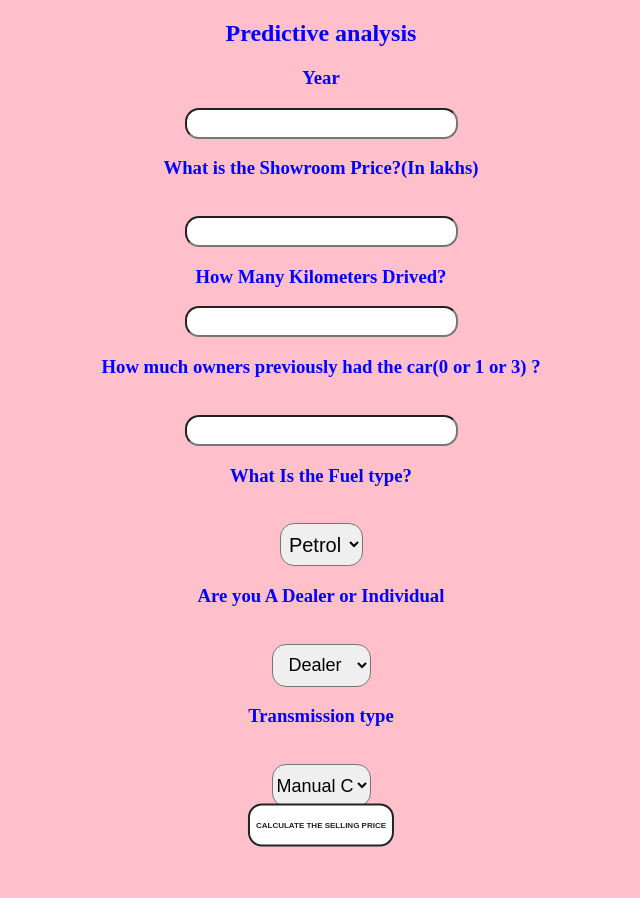
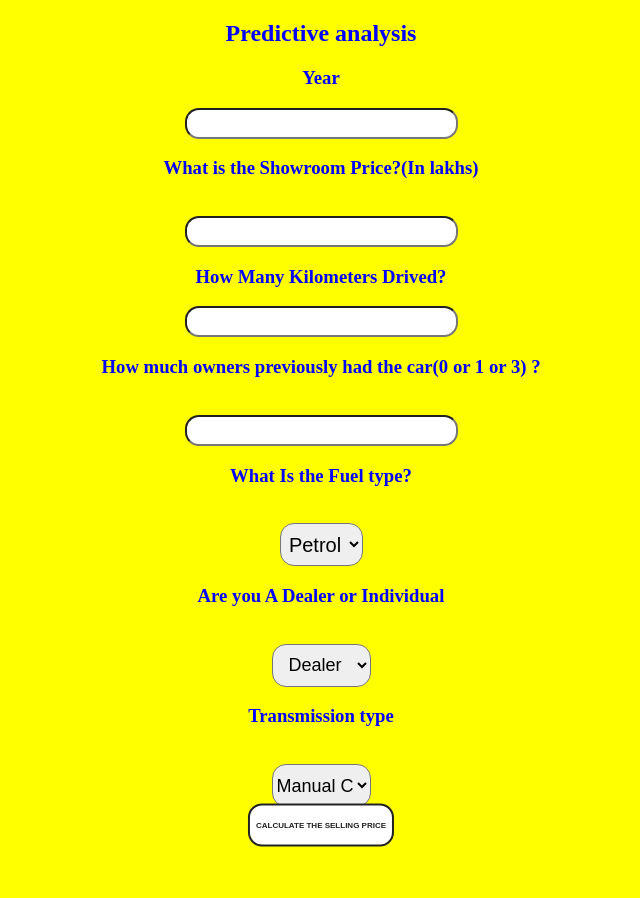
Before and after one commit to imbalram/minor_project, a Flask app: page / in a window 1280 px wide. Shown: the whole page, without its empty margins (319-959 px from the left). Run offline with Flask 2, Linux system fonts and the light colour scheme; parts of the project's set-up code (start-up, migrations or seed data) failed here and were passed over.

Commit message:
Update index.html

```diff
--- a/templates/index.html
+++ b/templates/index.html
@@ -48,7 +48,7 @@
 
     <style>
         body {
-            background-color: pink;
+            background-color: yellow;
             text-align: center;
             padding: 0px;
         }
@@ -59,7 +59,7 @@
   border-radius: 14px;
   font-size: 18px;
   transform:translate(-50%,-50%);
-  width=220px
+  width=240px
   padding:1px;
   font-size:8px;
   border:2px solid #222;
```
